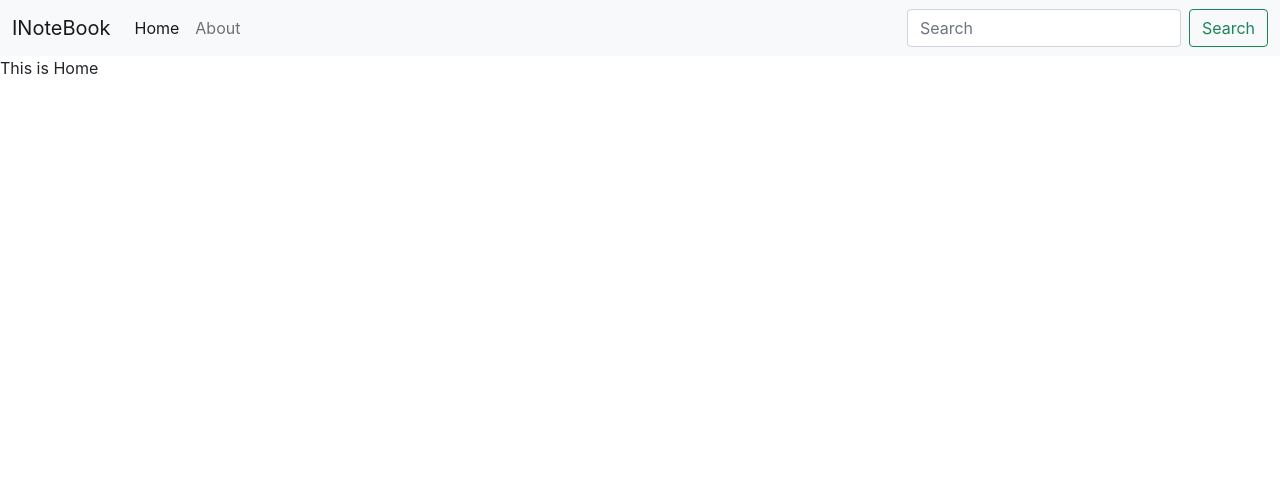
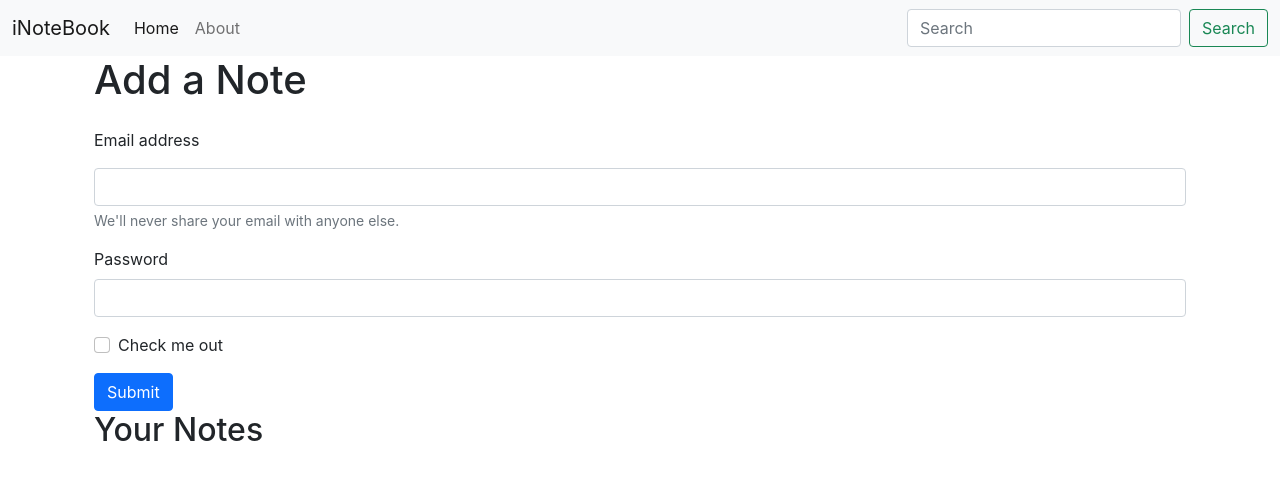
Before and after one commit to Sumit931kr/inotebook, a React (Create React App) app: page / in a window 1280 px wide. Shown: the top 480 px of the page. Built offline with nearby package versions, Linux system fonts and the light colour scheme.

Commit message:
Tutorial 59 is Completed

```diff
--- a/src/App.js
+++ b/src/App.js
@@ -11,15 +11,19 @@ import NoteState from './context/notes/NoteState';
 
 
 function App() {
+
   return (
     <>
     <NoteState>
   <Router>
     <Navbar/>
+
+<div className= "container">
         <Routes>
           <Route exact path="/" element={<Home />} />
           <Route exact path="/about" element={<About />} />
         </Routes>
+        </div>
       </Router>
       </NoteState>
     </>
--- a/src/Components/About.js
+++ b/src/Components/About.js
@@ -1,17 +1,12 @@
-import React, {useContext } from 'react'
-import noteContext from '../context/notes/noteContext'
+import React from 'react'
+// import noteContext from '../context/notes/noteContext'
 
 export default function About() {
 
-    const a = useContext(noteContext)
 
-
-  a.Update();
-
-
-    return (
+ return (
         <div>
-          This is About {a.state.name} And he is in {a.state.class}
+          This is About Page
         </div>
     )
 }
--- a/src/Components/Home.js
+++ b/src/Components/Home.js
@@ -3,7 +3,26 @@ import React from 'react'
 export default function Home() {
     return (
         <div>
-            This is Home
+            <div className="container">
+         <h1>Add a Note</h1>
+         <form>
+  <div class="mb-3">
+    <label for="exampleInputEmail1" class="form-label my-3">Email address</label>
+    <input type="email" class="form-control" id="exampleInputEmail1" aria-describedby="emailHelp" />
+    <div id="emailHelp" class="form-text">We'll never share your email with anyone else.</div>
+  </div>
+  <div class="mb-3">
+    <label for="exampleInputPassword1" class="form-label">Password</label>
+    <input type="password" class="form-control" id="exampleInputPassword1" />
+  </div>
+  <div class="mb-3 form-check">
+    <input type="checkbox" class="form-check-input" id="exampleCheck1"/>
+    <label class="form-check-label" for="exampleCheck1">Check me out</label>
+  </div>
+  <button type="submit" class="btn btn-primary">Submit</button>
+</form>
+         <h2>Your Notes</h2>
+         </div>
         </div>
     )
 }
--- a/src/Components/Navbar.js
+++ b/src/Components/Navbar.js
@@ -1,32 +1,37 @@
 import React from 'react'
-import { Link } from "react-router-dom";
+import { Link, useLocation } from "react-router-dom";
 
 export default function Navbar() {
+    let location = useLocation();
+    React.useEffect(() => {
+        console.log(location.pathname)
+    }, [location]);
+
     return (
         <div>
-            <nav className="navbar navbar-expand-lg navbar-light bg-light">
-                <div className="container-fluid">
-                    <Link className="navbar-brand" to="">INoteBook</Link>
-                    <button className="navbar-toggler" type="button" data-bs-toggle="collapse" data-bs-target="navbarSupportedContent" aria-controls="navbarSupportedContent" aria-expanded="false" aria-label="Toggle navigation">
-                        <span className="navbar-toggler-icon"></span>
+
+            <nav class="navbar navbar-expand-lg navbar-light bg-light">
+                <div class="container-fluid">
+                    <Link class="navbar-brand" to="#">iNoteBook</Link>
+                    <button class="navbar-toggler" type="button" data-bs-toggle="collapse" data-bs-target="#navbarSupportedContent" aria-controls="navbarSupportedContent" aria-expanded="false" aria-label="Toggle navigation">
+                        <span class="navbar-toggler-icon"></span>
                     </button>
-                    <div className="collapse navbar-collapse" id="navbarSupportedContent">
-                        <ul className="navbar-nav me-auto mb-2 mb-lg-0">
+                    <div class="collapse navbar-collapse" id="navbarSupportedContent">
+                        <ul class="navbar-nav me-auto mb-2 mb-lg-0">
                             <li className="nav-item">
-                                <Link className="nav-link active" aria-current="page" to="">Home</Link>
+                                <Link className={`nav-link ${location.pathname === "/" ? "active" : ""}`} aria-current="page" to="">Home</Link>
                             </li>
                             <li className="nav-item">
-                                <Link className="nav-link" to="/about">About</Link>
+                                <Link className={`nav-link ${location.pathname === "/about" ? "active" : ""}`} to="/about">About</Link>
                             </li>
-
                         </ul>
-                        <form className="d-flex">
-                            <input className="form-control me-2" type="search" placeholder="Search" aria-label="Search" />
-                            <button className="btn btn-outline-success" type="submit">Search</button>
+                        <form class="d-flex">
+                            <input class="form-control me-2" type="search" placeholder="Search" aria-label="Search" />
+                            <button class="btn btn-outline-success" type="submit">Search</button>
                         </form>
                     </div>
                 </div>
             </nav>
-        </div>
+     </div>
     )
 }
--- a/src/context/notes/NoteState.js
+++ b/src/context/notes/NoteState.js
@@ -1,25 +1,11 @@
 // import react from "react";
 import NoteContext from "./noteContext";
-import { useState } from "react";
+// import { useState } from "react";
 
 const NoteState = (props) =>{
-const S1 = {
-    "name" : "Sumit Kumar",
-    "class" : "8"
-
-}
-const [state, setstate] = useState(S1)
-const Update = () => {
-    setTimeout(() => {
-        setstate ({
-            "name" : "Amit Kumar",
-            "class" : "10F"
-        })
-    }, 4000);
-}
 
 return (
-    <NoteContext.Provider value={{state, Update}}>
+    <NoteContext.Provider value={{}}>
         {props.children}
     </NoteContext.Provider>
 )
```
